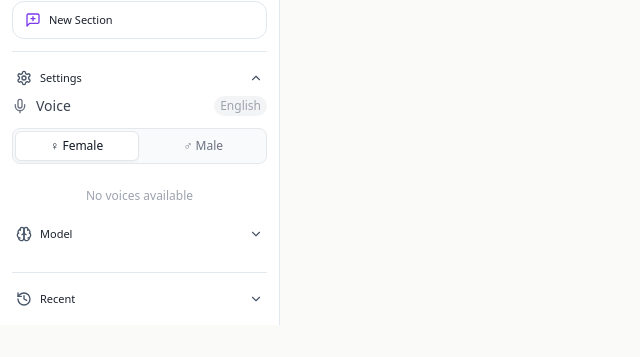
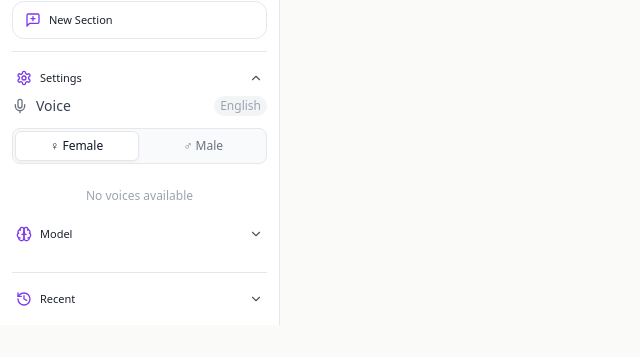
Before and after one commit to weisenchen/digital-human-adk, a Next.js app in the folder frontend/: page /components/CyborgSidebar/CyborgSidebar.component in a window 1280 px wide. Both pictures are taken after a click on the button "Settings". Shown: the part 164-521 px from the top of the page, without its empty margins (0-640 px from the left). Built offline with nearby package versions, Linux system fonts and the light colour scheme.

Commit message:
Unify sidebar icons to tertiary (purple) color

```diff
--- a/frontend/src/pages/components/CyborgSidebar/CyborgSidebar.component.tsx
+++ b/frontend/src/pages/components/CyborgSidebar/CyborgSidebar.component.tsx
@@ -89,7 +89,7 @@ export default function CyborgSidebar({ onClose }: CyborgSidebarProps) {
             className="w-full flex items-center justify-between gap-2 mb-1 px-1 py-1.5 rounded-[var(--shape-sm)] hover:bg-[var(--md-surface-variant)] transition-colors"
           >
             <div className="flex items-center gap-2">
-              <Settings className="w-4 h-4 text-[var(--md-on-surface-variant)]" />
+              <Settings className="w-4 h-4 text-[var(--md-tertiary)]" />
               <span className="text-label-sm text-[var(--md-on-surface)]">Settings</span>
             </div>
             {settingsOpen ? <ChevronUp className="w-3.5 h-3.5 text-[var(--md-on-surface-variant)]" /> : <ChevronDown className="w-3.5 h-3.5 text-[var(--md-on-surface-variant)]" />}
@@ -104,7 +104,7 @@ export default function CyborgSidebar({ onClose }: CyborgSidebarProps) {
                   className="w-full flex items-center justify-between gap-2 px-1 py-1.5 rounded-[var(--shape-sm)] hover:bg-[var(--md-surface-variant)] transition-colors"
                 >
                   <div className="flex items-center gap-2">
-                    <Brain className="w-4 h-4 text-[var(--md-on-surface-variant)]" />
+                    <Brain className="w-4 h-4 text-[var(--md-tertiary)]" />
                     <span className="text-label-sm text-[var(--md-on-surface)]">Model</span>
                   </div>
                   {modelOpen ? <ChevronUp className="w-3.5 h-3.5 text-[var(--md-on-surface-variant)]" /> : <ChevronDown className="w-3.5 h-3.5 text-[var(--md-on-surface-variant)]" />}
@@ -161,7 +161,7 @@ export default function CyborgSidebar({ onClose }: CyborgSidebarProps) {
             className="w-full flex items-center justify-between gap-2 px-1 py-1.5 rounded-[var(--shape-sm)] hover:bg-[var(--md-surface-variant)] transition-colors"
           >
             <div className="flex items-center gap-2">
-              <History className="w-4 h-4 text-[var(--md-on-surface-variant)]" />
+              <History className="w-4 h-4 text-[var(--md-tertiary)]" />
               <span className="text-label-sm text-[var(--md-on-surface)]">Recent</span>
             </div>
             {historyOpen ? <ChevronUp className="w-3.5 h-3.5 text-[var(--md-on-surface-variant)]" /> : <ChevronDown className="w-3.5 h-3.5 text-[var(--md-on-surface-variant)]" />}
```
